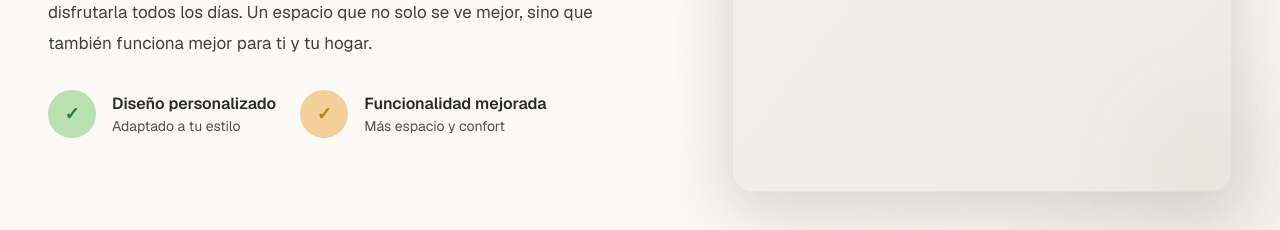
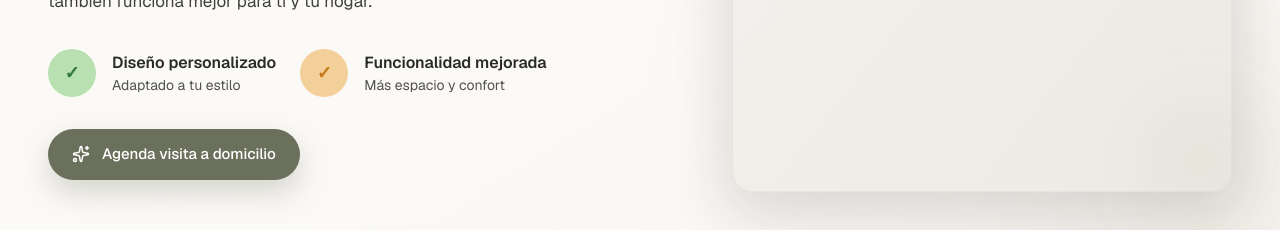
Before and after one commit to desarrolladorwebsp/kitchenSolutions, a Next.js app: page / in a window 1280 px wide. Shown: the part 1340-1570 px from the top of the page. Built offline with nearby package versions, Linux system fonts and the light colour scheme; a web font is replaced by a local one.

Commit message:
Add visit request CTA button to ModernizationSection

```diff
--- a/components/ModernizationSection.tsx
+++ b/components/ModernizationSection.tsx
@@ -104,6 +104,21 @@ export default function ModernizationSection() {
               </div>
             </div>
           </motion.div>
+
+          <motion.div variants={fadeUp} className="mt-8">
+            <button
+              type="button"
+              onClick={() =>
+                document.getElementById("formulario-proyecto")?.scrollIntoView({
+                  behavior: "smooth",
+                })
+              }
+              className="group inline-flex items-center gap-3 rounded-full bg-[#6b705c] px-6 py-3.5 text-[15px] font-medium text-white shadow-[0_12px_30px_rgba(107,112,92,0.28)] transition-all duration-200 hover:bg-[#5f6452] hover:scale-[1.02] active:scale-[0.98]"
+            >
+              <Sparkles className="h-[18px] w-[18px]" />
+              Agenda visita a domicilio
+            </button>
+          </motion.div>
         </motion.div>
 
         {/* Right Column - Image Container */}
```
